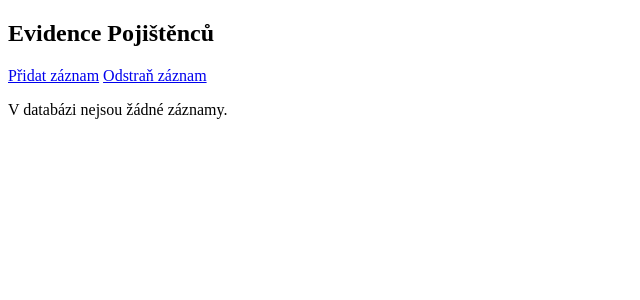
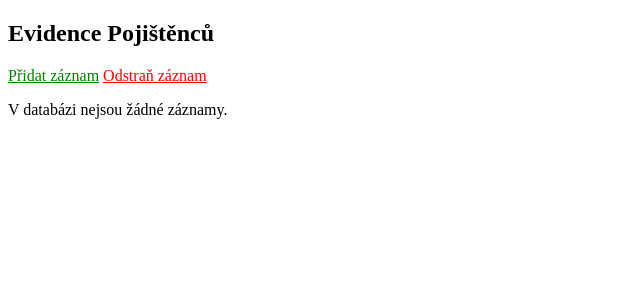
Before and after one commit to Wieslaw694/zkusebni, a PHP site: page / in a window 1280 px wide. Shown: the top 300 px of the page, without its empty margins (0-640 px from the left). Run offline with PHP 8.4, Linux system fonts and the light colour scheme; data that the repository does not hold is empty.

Commit message:
Drobné úpravy

```diff
--- a/index.php
+++ b/index.php
@@ -14,7 +14,7 @@
 </head>
 <body>
     <h2>Evidence Pojištěnců</h2>
-    <p><a href="pridej.php">Přidat záznam</a>&nbsp;<a href="odstran.php">Odstraň záznam</a></p>
+    <p><a style="color:green;" href="pridej.php">Přidat záznam</a>&nbsp;<a style="color:red;" href="odstran.php">Odstraň záznam</a></p>
 
     <?php
 
```
